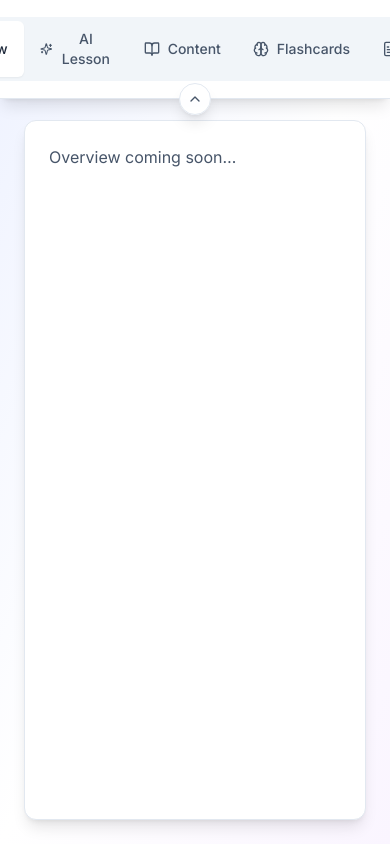
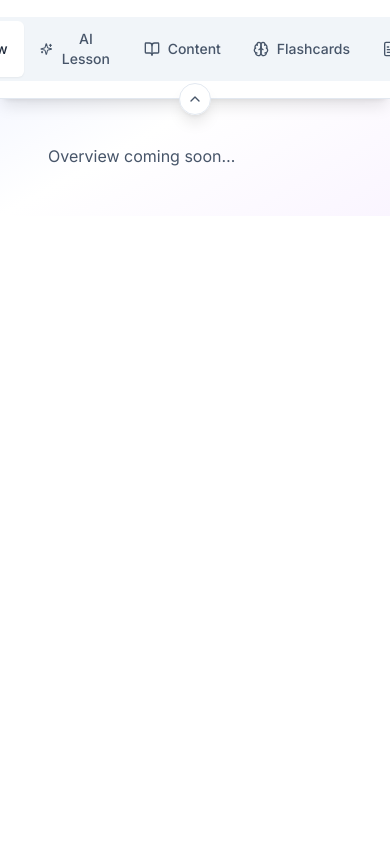
Before and after one commit to Danjari/synapsed, a Next.js app: page /class/1/lesson/1 in a window 390 px wide. Built offline with nearby package versions, Linux system fonts and the light colour scheme; no server answers.

Commit message:
Updated LessonPage component to improve layout and styling; removed unnecessary height classes and added responsive design adjustments for better user experience. Enhanced content area structure for clarity and consistency.

```diff
--- a/app/class/[classId]/lesson/[nodeId]/page.tsx
+++ b/app/class/[classId]/lesson/[nodeId]/page.tsx
@@ -85,7 +85,7 @@ export default function LessonPage() {
   }, [classId, nodeId]);
 
   return (
-    <div className="h-screen bg-gradient-to-br from-indigo-50 via-white to-purple-50 flex flex-col overflow-hidden">
+    <div className=" bg-gradient-to-br from-indigo-50 via-white to-purple-50 flex flex-col overflow-hidden">
       {/* Top Bar */}
       <div className={`transition-all duration-300 ease-in-out ${showTopBar ? 'translate-y-0 opacity-100' : '-translate-y-full opacity-0'} fixed top-0 left-0 right-0 z-40`}>
         <div className="relative">
@@ -177,10 +177,10 @@ export default function LessonPage() {
       )}
 
       {/* Main Content Area */}
-      <div className={`flex flex-1 min-h-0 relative transition-all duration-300 ${showTopBar ? 'pt-24' : 'pt-0'}`}>
+      <div className={`h-screen-min flex flex-1 min-h-0 relative transition-all duration-300 ${showTopBar ? 'pt-24' : 'pt-0'}`}>
         <div className="flex-1 flex flex-col min-h-0">
           <div className="flex-1 p-6 overflow-hidden min-h-0">
-            <div className="bg-white rounded-xl border border-slate-200 shadow-lg overflow-hidden h-full">
+            <div className=" overflow-hidden h-full">
               {viewMode === 'overview' && (
                 <div className="h-full p-6 text-slate-600">Overview coming soon…</div>
               )}
@@ -203,7 +203,7 @@ export default function LessonPage() {
                 <div className="h-full p-6 text-slate-600">Content coming soon…</div>
               )}
               {viewMode === 'flashcards' && (
-                <div className="h-full">
+                <div className="h-full bg-white rounded-xl border border-slate-200 shadow-lg overflow-hidden min-h-[600px]">
                   <FlashcardsPanel nodeId={nodeId || ''} nodeTitle={nodeTitle || ''} markdownContent={note?.contentText ?? ''} />
                 </div>
               )}
```
